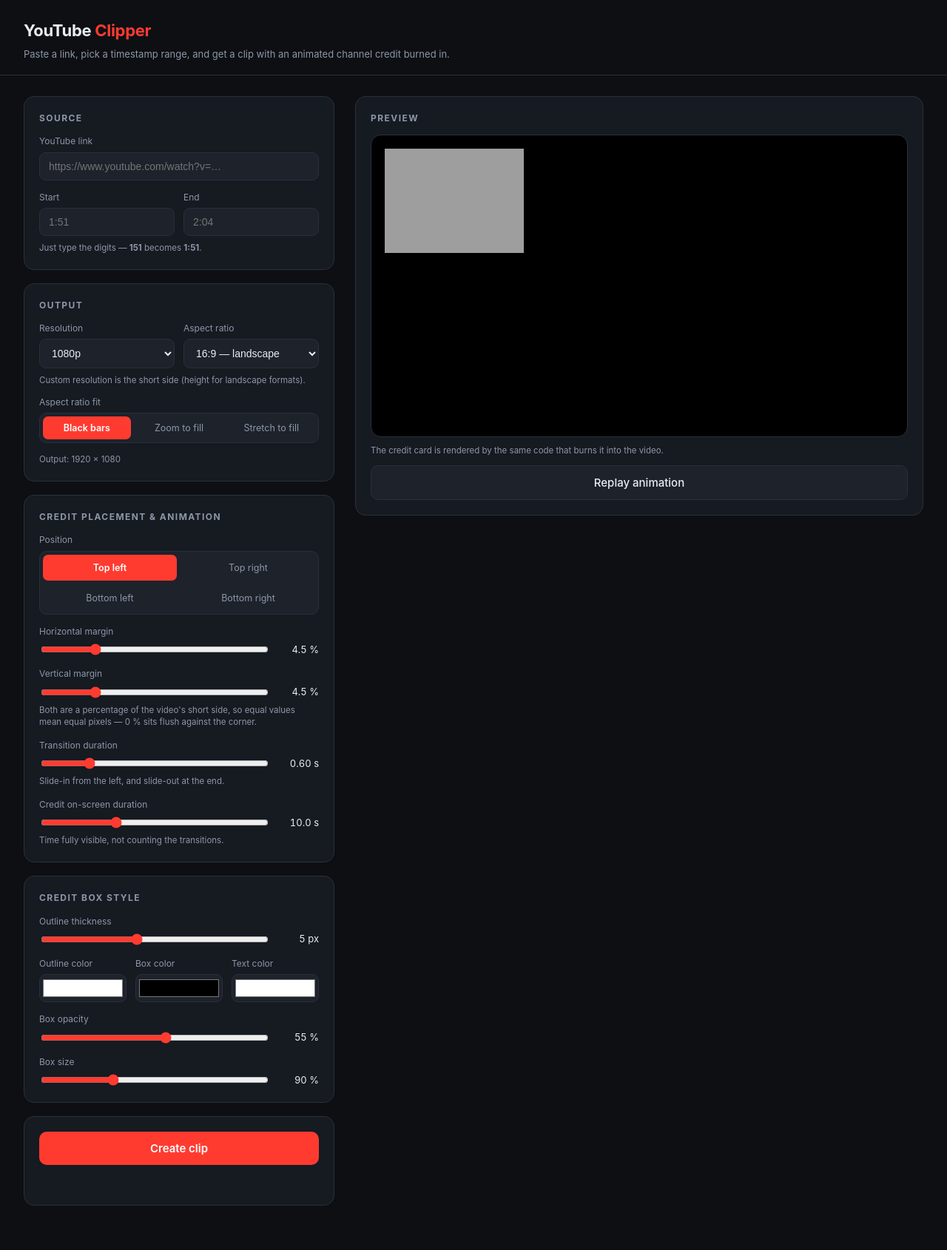
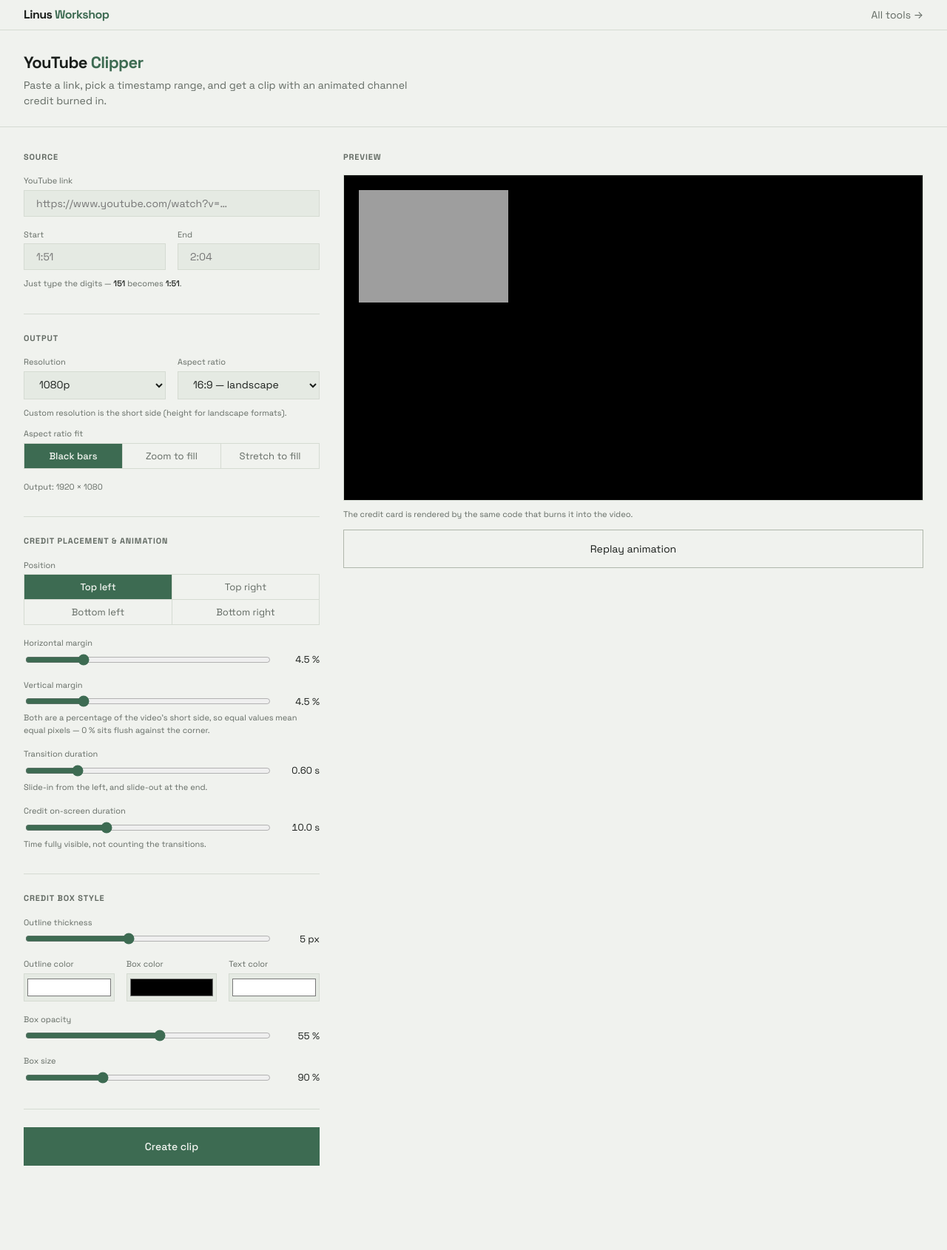
Before and after one commit to Linusalbus/album3d, a Flask app: page / in a window 1280 px wide. Shown: the whole page at 74% size. After the commit the page ends 1576 px from the top, so only its background shows below. Run offline with Flask 3, Linux system fonts and the light colour scheme; grey boxes are pictures that could not be loaded.

Commit message:
Move the clipper into its own folder and make it a local tool
YouTube refuses downloads from datacentre addresses, so the hosted version on
Railway only ever worked with cookies that expire. Running it on the machine
in front of you sidesteps that entirely: the request comes from a home
connection, and there is no server to pay for.

- clipper/clip builds the environment with uv on first run, starts the app and
  opens the browser. It checks for ffmpeg and uv and says which is missing.
- The app moves out of the repo root into clipper/, so CLIP_DIR no longer
  shares a folder with unrelated model exports.
- The page is restyled to the house rules: one hue, one typeface, sharp edges,
  and a bar linking back to the site.
- README covers the two things a new machine needs.

Co-Authored-By: Claude Opus 5 <noreply@anthropic.com>

```diff
--- a/templates/clipper.html
+++ b/clipper/templates/clipper.html
@@ -4,72 +4,237 @@
 <meta charset="utf-8">
 <meta name="viewport" content="width=device-width, initial-scale=1">
 <title>YouTube Clipper</title>
+<link rel="preconnect" href="https://fonts.gstatic.com" crossorigin>
+<link rel="stylesheet" href="https://fonts.googleapis.com/css2?family=Space+Grotesk:wght@400;500;700&display=swap">
+<link rel="icon" href="https://linusworkshop.com/favicon.svg" type="image/svg+xml">
+<meta name="theme-color" content="#16191a">
 <style>
-  :root{
-    --bg:#0d0f13; --panel:#161a21; --panel-2:#1d222b; --line:#2a303b;
-    --text:#e9edf4; --muted:#8d97a8; --accent:#ff3b30; --accent-2:#ff6b60;
+/* YouTube Clipper — built to the house rules:
+ *   · One typeface. Space Grotesk has no true italic, so emphasis is colour.
+ *   · One hue plus neutrals. Moss is the only colour on the page.
+ *   · One effect. Sharp edges and hairlines — no shadows, no glow, no radius.
+ *   · One spacing scale: 4/8/16/24/32/48/64/96. Nothing else.
+ * The class names are the ones the markup already used; only the look changed. */
+
+:root {
+  --sans: "Space Grotesk", -apple-system, BlinkMacSystemFont, "Segoe UI", Roboto, Helvetica, Arial, sans-serif;
+  --heading-weight: 700;
+  --heading-tracking: -0.03em;
+
+  --ink: #16191a;
+  --surface: #1f2324;
+  --line: #2f3435;
+  --line-strong: #454b4c;
+  --text: #e6eae9;
+  --muted: #8f9998;
+  --signal: #6e9b80;
+  --signal-dim: #4a6b57;
+  --on-signal: #0f1512;
+
+  --s1: 4px;  --s2: 8px;  --s3: 16px; --s4: 24px;
+  --s5: 32px; --s6: 48px; --s7: 64px; --s8: 96px;
+
+  --t-xs: 11px; --t-sm: 13px; --t-ui: 14px; --t-body: 15px;
+  --t-md: 16px; --t-lg: 19px; --t-xl: 22px;
+  --lh: 1.5;
+  --lh-tight: 1.08;
+
+  color-scheme: dark light;
+}
+
+@media (prefers-color-scheme: light) {
+  :root {
+    --ink: #f0f2ee; --surface: #e5eae3; --line: #d5dbd2; --line-strong: #b0b7ac;
+    --text: #1a1e1b; --muted: #626a63;
+    --signal: #3d6b52; --signal-dim: #2d5240; --on-signal: #f2f5f0;
   }
-  *{box-sizing:border-box}
-  body{margin:0;background:var(--bg);color:var(--text);
-       font:15px/1.45 -apple-system,BlinkMacSystemFont,"Segoe UI",Helvetica,Arial,sans-serif}
-  header{padding:26px 32px 18px;border-bottom:1px solid var(--line)}
-  h1{margin:0;font-size:22px;letter-spacing:-.3px}
-  h1 span{color:var(--accent)}
-  header p{margin:6px 0 0;color:var(--muted);font-size:13px}
-  .wrap{display:grid;grid-template-columns:minmax(340px,420px) 1fr;gap:28px;padding:28px 32px 60px;align-items:start}
-  @media(max-width:900px){.wrap{grid-template-columns:1fr}}
-  .card{background:var(--panel);border:1px solid var(--line);border-radius:14px;padding:20px}
-  .card + .card{margin-top:18px}
-  h2{margin:0 0 14px;font-size:12px;letter-spacing:.12em;text-transform:uppercase;color:var(--muted)}
-  label{display:block;font-size:12px;color:var(--muted);margin:0 0 6px}
-  input[type=text],input[type=number],select{
-    width:100%;background:var(--panel-2);border:1px solid var(--line);color:var(--text);
-    border-radius:9px;padding:10px 12px;font-size:14px;outline:none}
-  input:focus,select:focus{border-color:var(--accent)}
-  .row{display:grid;grid-template-columns:1fr 1fr;gap:12px}
-  .row3{display:grid;grid-template-columns:1fr 1fr 1fr;gap:12px}
-  .field{margin-bottom:14px}
-  .field:last-child{margin-bottom:0}
-  .seg{display:flex;gap:6px;background:var(--panel-2);padding:4px;border-radius:10px;border:1px solid var(--line)}
-  .seg button{flex:1;background:none;border:0;color:var(--muted);padding:8px 4px;border-radius:7px;
-              font-size:12.5px;cursor:pointer;font-family:inherit}
-  .seg button.on{background:var(--accent);color:#fff;font-weight:600}
-  .corners{display:grid;grid-template-columns:1fr 1fr;gap:6px;background:var(--panel-2);
-           padding:4px;border-radius:10px;border:1px solid var(--line)}
-  .corners button{background:none;border:0;color:var(--muted);padding:10px 4px;border-radius:7px;
-                  font-size:12.5px;cursor:pointer;font-family:inherit}
-  .corners button.on{background:var(--accent);color:#fff;font-weight:600}
-  .slider{display:flex;align-items:center;gap:10px}
-  input[type=range]{flex:1;accent-color:var(--accent);background:transparent}
-  .val{min-width:56px;text-align:right;font-variant-numeric:tabular-nums;font-size:13px;color:var(--text)}
-  input[type=color]{width:100%;height:38px;padding:2px;background:var(--panel-2);
-                    border:1px solid var(--line);border-radius:9px;cursor:pointer}
-  .btn{width:100%;background:var(--accent);color:#fff;border:0;border-radius:10px;padding:13px;
-       font-size:15px;font-weight:600;cursor:pointer;font-family:inherit}
-  .btn:hover{background:var(--accent-2)}
-  .btn:disabled{opacity:.5;cursor:default}
-  .btn.ghost{background:var(--panel-2);border:1px solid var(--line);color:var(--text);font-weight:500}
-  .stage{background:#000;border:1px solid var(--line);border-radius:14px;overflow:hidden;
-         position:relative;width:100%;display:flex;align-items:center;justify-content:center}
-  .stage img.bgshot{position:absolute;inset:0;width:100%;height:100%;object-fit:cover;opacity:.6}
-  .stage.bars img.bgshot{object-fit:contain}
-  .stage.stretch img.bgshot{object-fit:fill}
-  #cardImg{position:absolute;left:0;top:0;transform-origin:left center}
-  .meta{display:flex;gap:12px;align-items:center;margin-top:14px}
-  .meta img{width:44px;height:44px;border-radius:50%;object-fit:cover;background:var(--panel-2)}
-  .meta b{display:block;font-size:14px}
-  .meta small{color:var(--muted)}
-  .status{margin-top:14px;font-size:13px;color:var(--muted);min-height:20px}
-  .status.err{color:#ff6b60}
-  video{width:100%;border-radius:12px;background:#000;display:block}
-  .hint{font-size:11.5px;color:var(--muted);margin-top:6px}
-  .spin{display:inline-block;width:12px;height:12px;border:2px solid var(--line);
-        border-top-color:var(--accent);border-radius:50%;animation:sp .7s linear infinite;
-        vertical-align:-2px;margin-right:7px}
-  @keyframes sp{to{transform:rotate(360deg)}}
+}
+
+* { box-sizing: border-box; }
+body {
+  margin: 0;
+  background: var(--ink);
+  color: var(--text);
+  font: var(--t-body)/var(--lh) var(--sans);
+  -webkit-font-smoothing: antialiased;
+}
+
+/* ---------------------------------------------------------- the site bar */
+
+.ts-nav {
+  display: flex;
+  align-items: center;
+  gap: var(--s4);
+  padding: var(--s2) var(--s5);
+  border-bottom: 1px solid var(--line);
+}
+.ts-nav a { text-decoration: none; }
+.ts-mark {
+  color: var(--text);
+  font-weight: var(--heading-weight);
+  letter-spacing: var(--heading-tracking);
+  font-size: var(--t-md);
+}
+.ts-mark b { color: var(--signal); font-weight: inherit; }
+.ts-mark:hover { color: var(--signal); }
+.ts-nav .back {
+  margin-left: auto;
+  color: var(--muted);
+  font-size: var(--t-ui);
+}
+.ts-nav .back:hover { color: var(--text); }
+
+/* ------------------------------------------------------------------ page */
+
+header { padding: var(--s5) var(--s5) var(--s4); border-bottom: 1px solid var(--line); }
+h1 {
+  margin: 0;
+  font-size: var(--t-xl);
+  font-weight: var(--heading-weight);
+  letter-spacing: var(--heading-tracking);
+  line-height: var(--lh-tight);
+}
+h1 span { color: var(--signal); }
+header p { margin: var(--s2) 0 0; color: var(--muted); font-size: var(--t-ui); max-width: 60ch; }
+
+.wrap {
+  display: grid;
+  grid-template-columns: minmax(320px, 400px) 1fr;
+  gap: var(--s5);
+  padding: var(--s5);
+  align-items: start;
+}
+@media (max-width: 900px) { .wrap { grid-template-columns: 1fr; } }
+
+/* Groups of controls, separated by a rule rather than boxed in a card. */
+.card { border-top: 1px solid var(--line); padding: var(--s4) 0 var(--s5); }
+.card:first-child { border-top: 0; padding-top: 0; }
+.card + .card { margin-top: 0; }
+h2 {
+  margin: 0 0 var(--s3);
+  font-size: var(--t-xs);
+  letter-spacing: 0.08em;
+  text-transform: uppercase;
+  color: var(--muted);
+  font-weight: 600;
+}
+
+label { display: block; font-size: var(--t-xs); color: var(--muted); margin: 0 0 var(--s1); }
+input[type=text], input[type=number], select {
+  width: 100%;
+  background: var(--surface);
+  border: 1px solid var(--line);
+  color: var(--text);
+  padding: var(--s2) var(--s3);
+  font-size: var(--t-ui);
+  font-family: inherit;
+  outline: none;
+}
+input:focus, select:focus { border-color: var(--signal); }
+
+.row { display: grid; grid-template-columns: 1fr 1fr; gap: var(--s3); }
+.row3 { display: grid; grid-template-columns: 1fr 1fr 1fr; gap: var(--s3); }
+.field { margin-bottom: var(--s3); }
+.field:last-child { margin-bottom: 0; }
+
+.seg, .corners { display: flex; gap: 0; border: 1px solid var(--line); }
+.corners { display: grid; grid-template-columns: 1fr 1fr; }
+.seg button, .corners button {
+  flex: 1;
+  background: none;
+  border: 0;
+  color: var(--muted);
+  padding: var(--s2) var(--s1);
+  font-size: var(--t-sm);
+  cursor: pointer;
+  font-family: inherit;
+}
+.seg button + button, .corners button + button { border-left: 1px solid var(--line); }
+.corners button:nth-child(n+3) { border-top: 1px solid var(--line); }
+.corners button:nth-child(odd) { border-left: 0; }
+.seg button:hover, .corners button:hover { color: var(--text); }
+.seg button.on, .corners button.on { background: var(--signal); color: var(--on-signal); font-weight: 500; }
+
+.slider { display: flex; align-items: center; gap: var(--s2); }
+input[type=range] { flex: 1; accent-color: var(--signal); background: transparent; }
+.val {
+  min-width: 56px;
+  text-align: right;
+  font-variant-numeric: tabular-nums;
+  font-size: var(--t-sm);
+  color: var(--text);
+}
+input[type=color] {
+  width: 100%;
+  height: 38px;
+  padding: 2px;
+  background: var(--surface);
+  border: 1px solid var(--line);
+  cursor: pointer;
+}
+
+.btn {
+  width: 100%;
+  background: var(--signal);
+  color: var(--on-signal);
+  border: 1px solid var(--signal);
+  padding: var(--s3);
+  font-size: var(--t-ui);
+  font-weight: 500;
+  cursor: pointer;
+  font-family: inherit;
+  transition: background .12s, border-color .12s;
+}
+.btn:hover { background: var(--signal-dim); border-color: var(--signal-dim); }
+.btn:disabled { opacity: .45; cursor: default; }
+.btn.ghost { background: none; border-color: var(--line-strong); color: var(--text); font-weight: 400; }
+.btn.ghost:hover { border-color: var(--signal); color: var(--signal); background: none; }
+
+.stage {
+  background: #000;
+  border: 1px solid var(--line);
+  overflow: hidden;
+  position: relative;
+  width: 100%;
+  display: flex;
+  align-items: center;
+  justify-content: center;
+}
+.stage img.bgshot { position: absolute; inset: 0; width: 100%; height: 100%; object-fit: cover; opacity: .6; }
+.stage.bars img.bgshot { object-fit: contain; }
+.stage.stretch img.bgshot { object-fit: fill; }
+#cardImg { position: absolute; left: 0; top: 0; transform-origin: left center; }
+
+.meta { display: flex; gap: var(--s3); align-items: center; margin-top: var(--s3); }
+.meta img { width: 44px; height: 44px; object-fit: cover; background: var(--surface); }
+.meta b { display: block; font-size: var(--t-ui); font-weight: 500; }
+.meta small { color: var(--muted); font-size: var(--t-sm); }
+
+.status { margin-top: var(--s3); font-size: var(--t-sm); color: var(--muted); min-height: 20px; }
+.status.err { color: #d4674a; }
+
+video { width: 100%; background: #000; display: block; }
+.hint { font-size: var(--t-xs); color: var(--muted); margin-top: var(--s1); }
+.hint b { color: var(--text); font-weight: 500; }
+
+.spin {
+  display: inline-block;
+  width: 12px; height: 12px;
+  border: 2px solid var(--line);
+  border-top-color: var(--signal);
+  border-radius: 50%;          /* the one round thing on the page: it spins */
+  animation: sp .7s linear infinite;
+  vertical-align: -2px;
+  margin-right: var(--s1);
+}
+@keyframes sp { to { transform: rotate(360deg); } }
 </style>
 </head>
 <body>
+<nav class="ts-nav">
+  <a class="ts-mark" href="https://linusworkshop.com/">Linus <b>Workshop</b></a>
+  <a class="back" href="https://linusworkshop.com/">All tools &rarr;</a>
+</nav>
 <header>
   <h1>YouTube <span>Clipper</span></h1>
   <p>Paste a link, pick a timestamp range, and get a clip with an animated channel credit burned in.</p>
```
Also changed, not shown: clipper/README.md (added), clipper/app.py (renamed from app.py), clipper/railway.toml (renamed from railway.toml), clipper/requirements.txt (renamed from requirements.txt), clipper/youtube_clipper.py (renamed from youtube_clipper.py), 6 other files.
